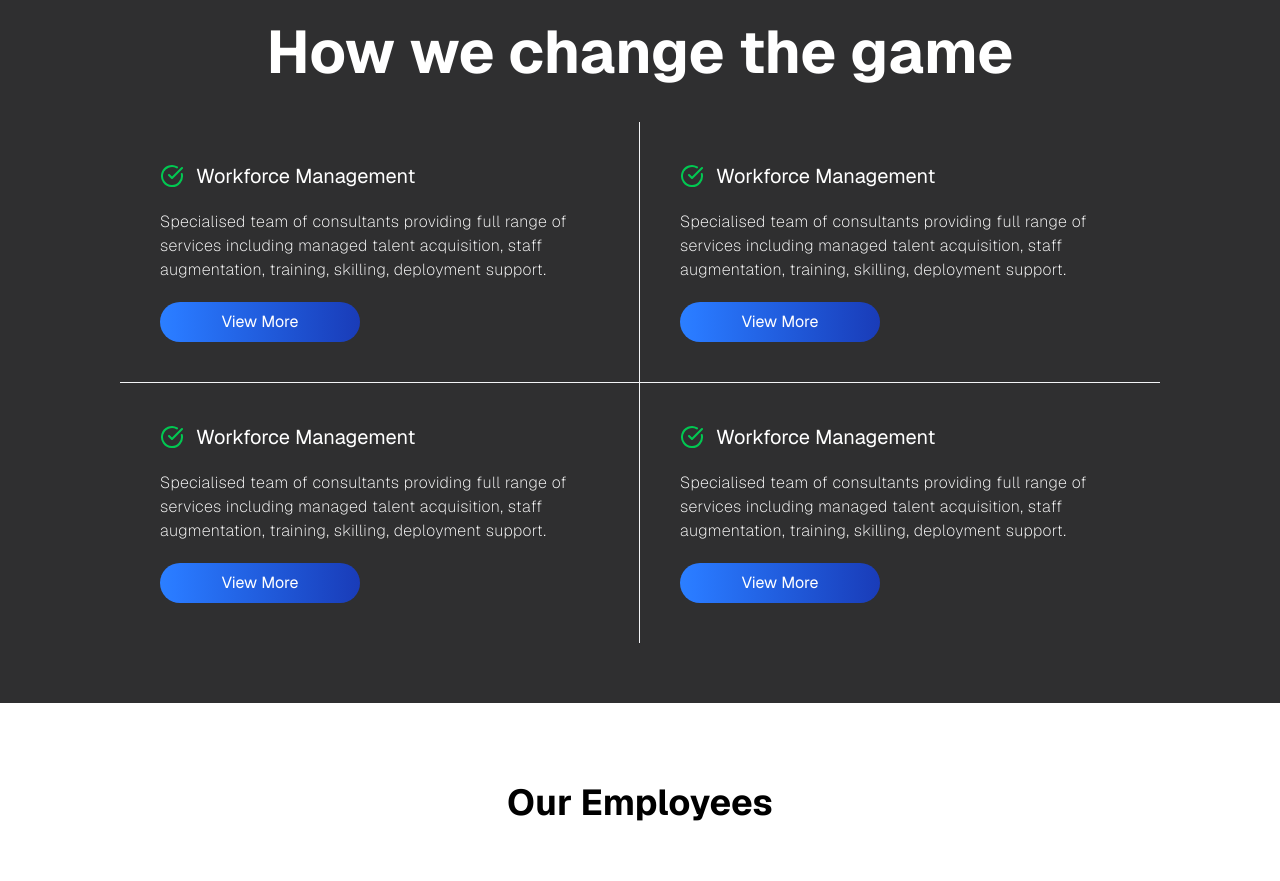
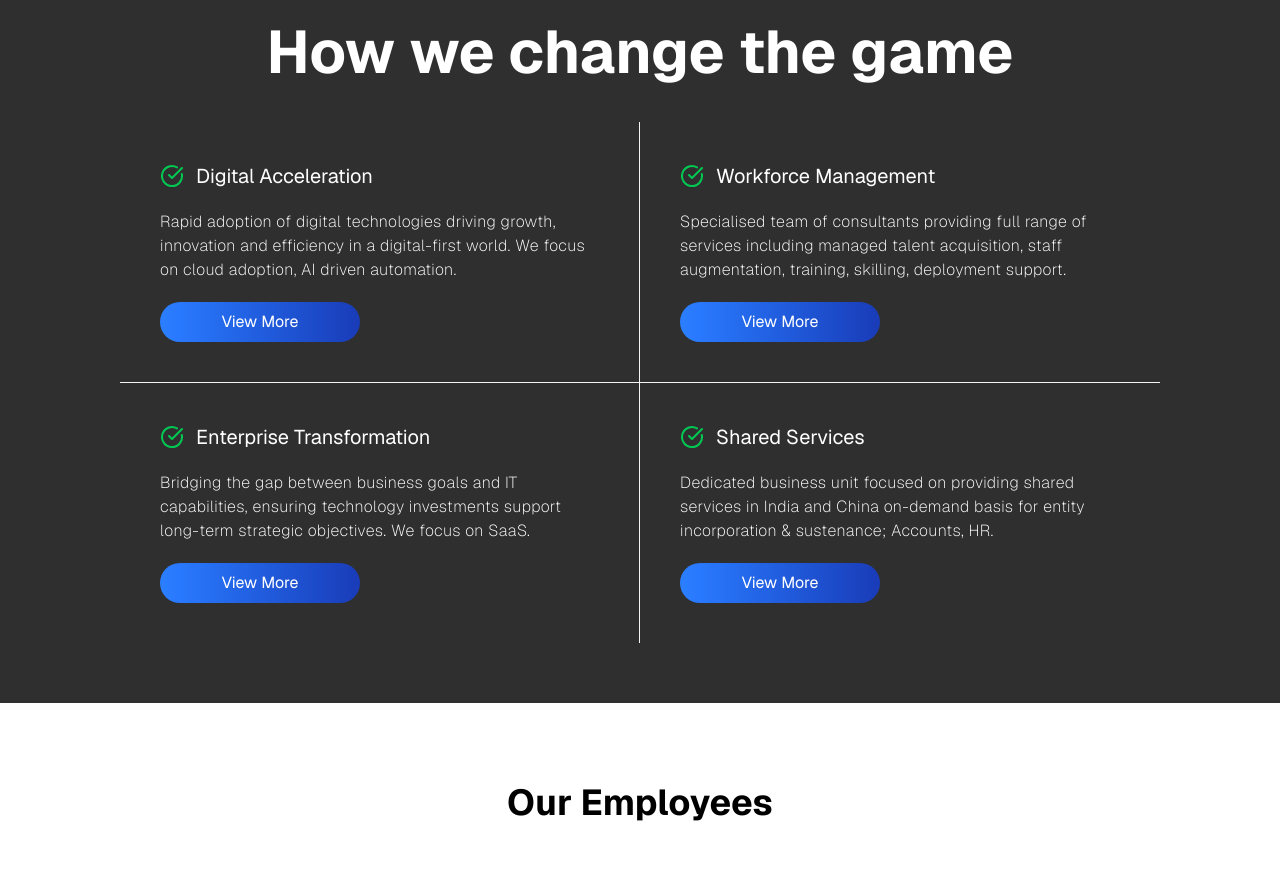
Before and after one commit to k-kaul/zeta-v, a Next.js app: page / in a window 1280 px wide. Shown: the part 6180-7061 px from the top of the page. Built offline with nearby package versions, Linux system fonts and the light colour scheme.

Commit message:
final fixes services section

```diff
--- a/components/Services.tsx
+++ b/components/Services.tsx
@@ -1,21 +1,23 @@
 import ServicesBlock from "./ui/Services-block";
+import { SERVICES } from "@/lib/constants";
 
 export default function Services(){
+
     return (
         <section className="bg-black/90 w-full text-white font-sans">
             <div className="flex flex-col items-center bg-slate-100/10 p-10 gap-5">
-                <h1 className="text-4xl font-bold">Services</h1>
-                <h2 className="text-6xl max-w-md md:max-w-5xl text-center font-bold" >
+                <h1 className="md:text-4xl text-xl font-bold">Services</h1>
+                <h2 className="md:text-6xl text-3xl max-w-md md:max-w-5xl text-center font-bold" >
                     How we change the game {/*<br></br>through IT Services */}
                 </h2>
-                <div className="grid grid-cols-2 items-center m-5 mx-20 min-w-2xl md:max-w-7xl">
+                <div className="grid grid-cols-2 items-center m-5 mx-20 min-w-lg md:max-w-7xl">
                     <div className="border-r-1 border-gray-100">
-                        <ServicesBlock />
-                        <ServicesBlock className="border-t-1"/>
+                        <ServicesBlock title={SERVICES[0].title} description={SERVICES[0].description}/>
+                        <ServicesBlock title={SERVICES[1].title} description={SERVICES[1].description} className="border-t-1"/>
                     </div>
                     <div>
-                        <ServicesBlock />
-                        <ServicesBlock className="border-t-1"/>
+                        <ServicesBlock title={SERVICES[2].title} description={SERVICES[2].description} />
+                        <ServicesBlock title={SERVICES[3].title} description={SERVICES[3].description} className="border-t-1"/>
                     </div>
                 </div>
             </div>
--- a/components/ui/Services-block.tsx
+++ b/components/ui/Services-block.tsx
@@ -1,22 +1,22 @@
-import { SERVICES } from "@/lib/constants";
 import { cn } from "@/lib/utils";
 import { CheckCircle } from "lucide-react";
 import Link from "next/link";
 
-export default function ServicesBlock({ className }:{
+export default function ServicesBlock({ className, description, title }:{
     className?:string;
-    // services: Service[];
+    description: string;
+    title:string;
 }){
     return (
         <div className={cn('border-gray-100',className)}>
             <div className="flex flex-col p-10 gap-5">
                 <div className="flex items-center gap-3">
                     <CheckCircle className="text-green-500" />
-                    <h1 className="text-xl">{SERVICES[2].title}</h1>
+                    <h1 className="text-xl">{title}</h1>
                 </div>
                 <div>
                     <p className="font-extralight tracking-wide">
-                        {SERVICES[2].description}
+                        {description}
                     </p>
                 </div>
                 <Link
```
